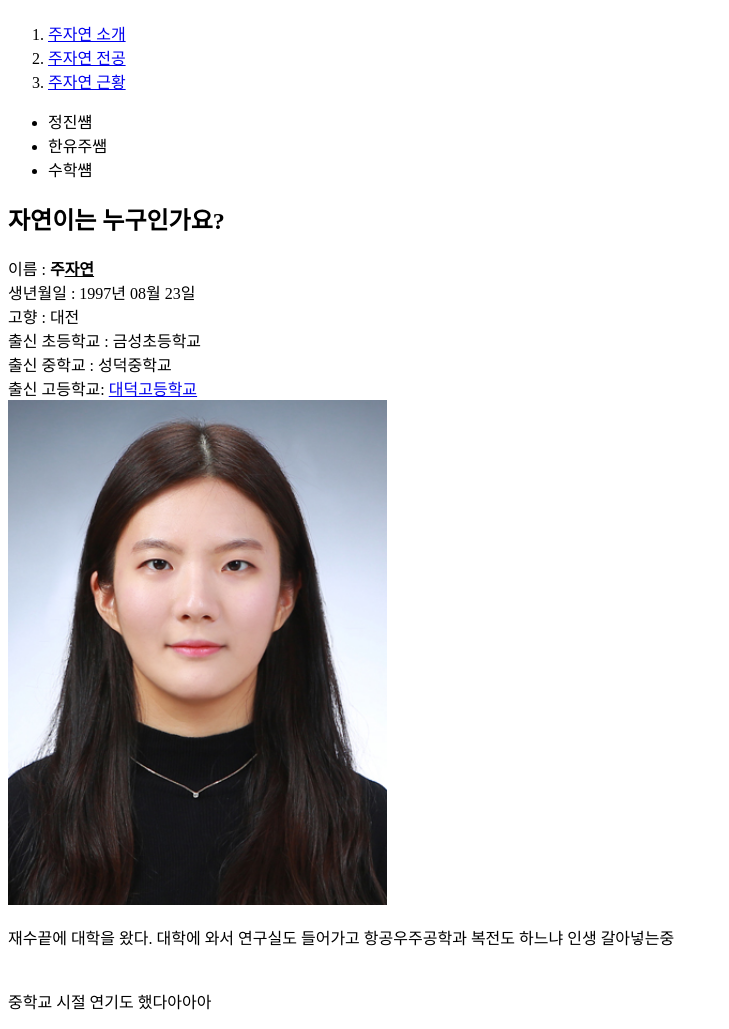
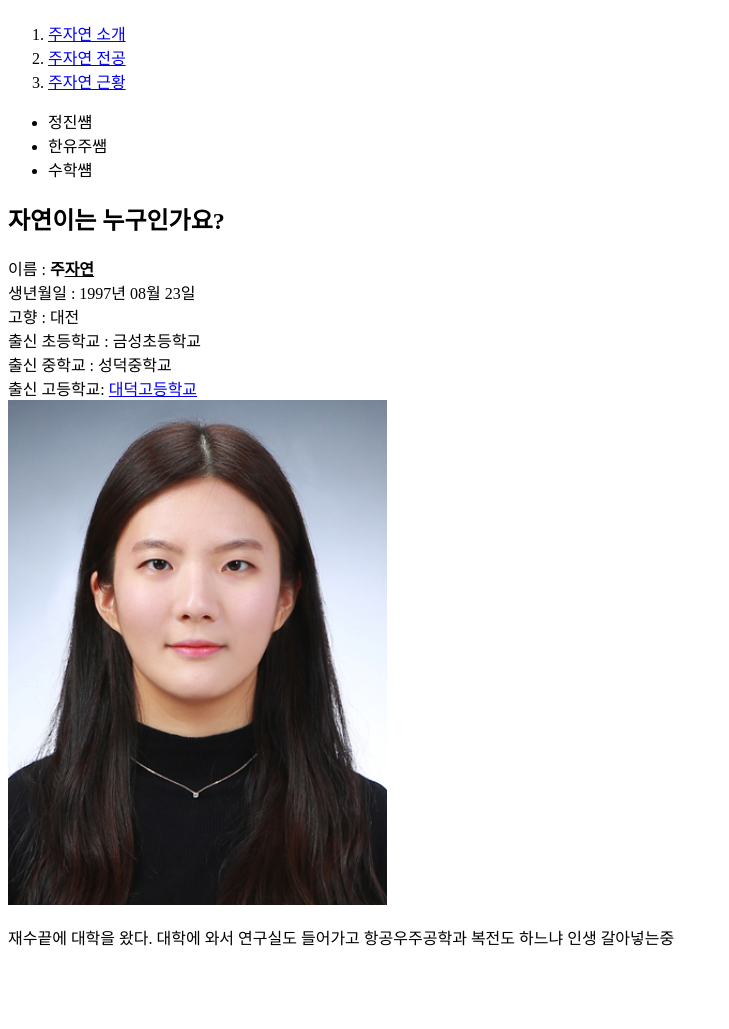
Before and after one commit to JooJayeon/web1, a plain HTML site: page 1.html in a window 1280 px wide. Shown: the part 68-1097 px from the top of the page, without its empty margins (0-729 px from the left). After the commit the page ends 1033 px from the top, so only its background shows below. Drawn offline with Linux system fonts and the light colour scheme.

Commit message:
Update 1.html

```diff
--- a/1.html
+++ b/1.html
@@ -26,6 +26,5 @@
   출신 고등학교: <a href = "http://daedeokhs.djsch.kr/main.do" target = "_blank" title = "대덕고홈페이지"> 대덕고등학교</a><br>
   <img src = "주자연.jpg", width = "30%">
   <p>재수끝에 대학을 왔다. 대학에 와서 연구실도 들어가고 항공우주공학과 복전도 하느냐 인생 갈아넣는중</p>
-  <p style= "margin-top: 40px">중학교 시절 연기도 했다아아아</p>
 </body>
 </html>
```
